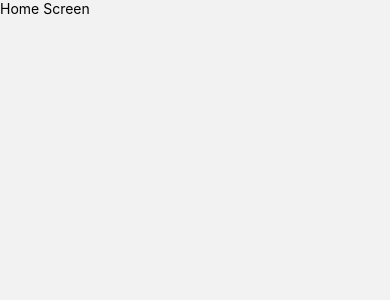
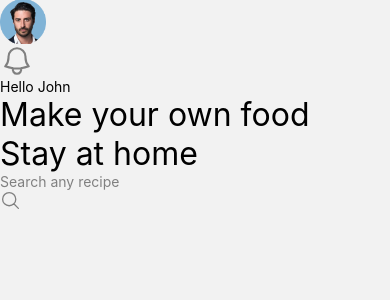
Before and after one commit to isharamaduranga/Food_Recipe_App-React-Native, a React Native app: screen /Home in a window 390 px wide. Shown: the top 300 px of the page. Built offline with nearby package versions, Linux system fonts and the light colour scheme.

Commit message:
Content updated Home page |responsive screen

```diff
--- a/src/screens/HomeScreen.js
+++ b/src/screens/HomeScreen.js
@@ -1,10 +1,54 @@
-import {Text, View} from "react-native";
+import {Image, ScrollView, Text, TextInput, View} from "react-native";
 import React from "react";
+import {StatusBar} from "expo-status-bar";
+import {widthPercentageToDP as wp, heightPercentageToDP as hp} from "react-native-responsive-screen";
+import {BellIcon, MagnifyingGlassIcon} from "react-native-heroicons/outline";
 
 export default function HomeScreen() {
     return (
-        <View>
-            <Text>Home Screen</Text>
+        <View className="flex-1  bg-white">
+            <StatusBar style={"dark"}/>
+            <ScrollView
+                showsVerticalScrollIndicator={false}
+                contentContainerStyle={{paddingBottom: 50}}
+                className="space-y-6 pt-14"
+            >
+
+                {/* avatar and notification icon*/}
+                <View className="mx-4 flex-row justify-between items-center mb-2">
+                    <Image source={require('../../assets/images/avatar.png')} style={{height: hp(5.2), width: hp(5.5)}}/>
+                    <BellIcon size={hp(4)} color="gray"/>
+                </View>
+
+                {/*greeting section */}
+                <View className="mx-4 space-y-2">
+                    <Text style={{fontSize:hp(1.7)}} className="text-neutral-600">Hello John</Text>
+
+                    <View className="">
+                        <Text style={{fontSize:hp(3.8)}} className="font-semibold text-neutral-600 ">Make your own food</Text>
+                    </View>
+                    <Text style={{fontSize:hp(3.8)}} className="font-semibold text-neutral-600 ">
+                        Stay at <Text className="text-amber-400">home</Text>
+                    </Text>
+                </View>
+
+                {/*Search Bar */}
+                <View className="mx-4 flex-row items-center rounded-full bg-black/5 p-[6px]">
+                    <TextInput
+                      placeholder={'Search any recipe'}
+                      placeholderTextColor={'gray'}
+                      style={{fontSize:hp(1.7)}}
+                      className={'flex-1 text-base mb-1 pl-3 tracking-wider'}
+                    />
+
+                   <View className={"bg-white rounded-full p-3"}>
+                       <MagnifyingGlassIcon size={hp(2.5)} strokWidth={3} color={"gray"}/>
+                   </View>
+
+                </View>
+
+            </ScrollView>
+
         </View>
     );
 }
--- a/src/screens/WelcomeScreen.js
+++ b/src/screens/WelcomeScreen.js
@@ -3,17 +3,22 @@ import { Text, View, Image } from "react-native";
 import { StatusBar } from "expo-status-bar";
 import {widthPercentageToDP as wp, heightPercentageToDP as hp} from 'react-native-responsive-screen';
 import Animated, { useSharedValue, withSpring } from 'react-native-reanimated';
+import {useNavigation} from "@react-navigation/native";
 
 
 export default function WelcomeScreen() {
   const ring1Padding = useSharedValue(0);
   const ring2Padding = useSharedValue(0);
 
+  const navigation = useNavigation()
+
   useEffect(()=>{
     ring1Padding.value = 0;
     ring2Padding.value = 0;
     setTimeout(()=> ring1Padding.value = withSpring(ring1Padding.value+hp(5)),100 );
     setTimeout(()=> ring2Padding.value = withSpring(ring2Padding.value+hp(5.5)),300 );
+
+    setTimeout(() => navigation.navigate('Home'),1500)
   },[])
 
   return (
@@ -37,7 +42,6 @@ export default function WelcomeScreen() {
         <Text style={{fontSize:hp(2)}} className="font-medium text-white tracking-widest text-lg">
             Food is always right
         </Text>
-
       </View>
     </View>
   );
```
Also changed, not shown: assets/images/avatar.png (added).
